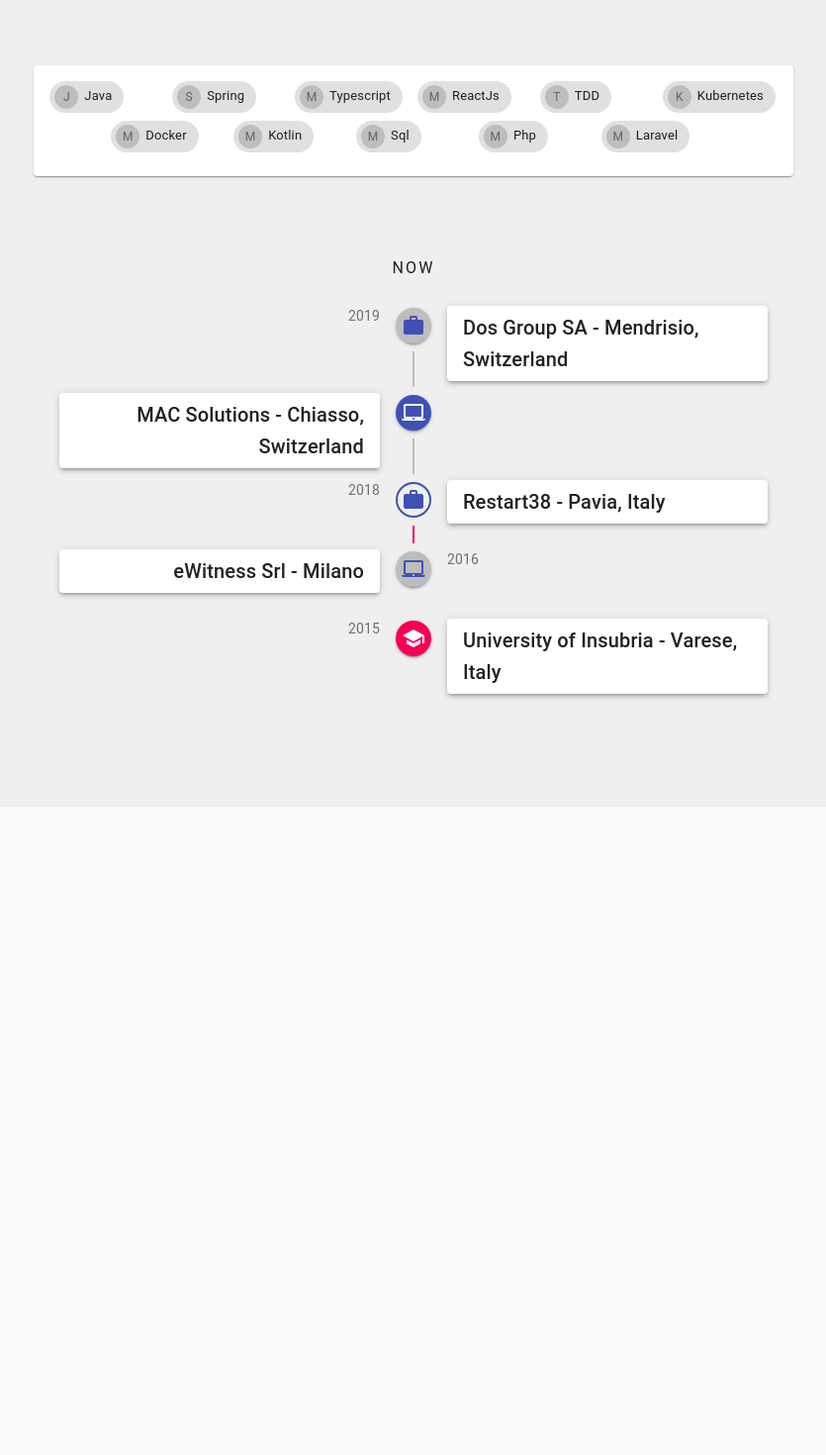
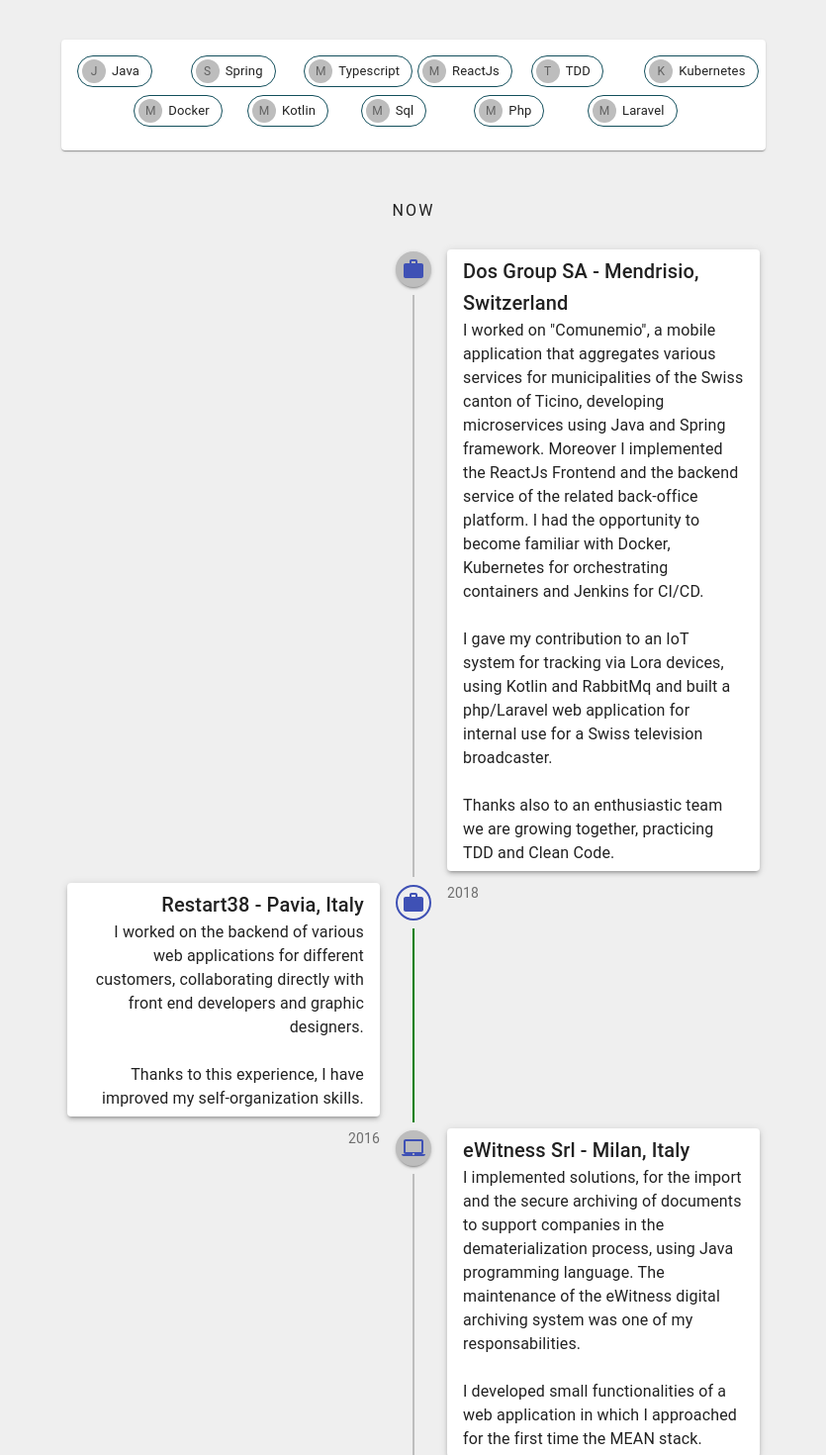
Before and after one commit to mircoporetti/mircoporetti.github.io, a React (Create React App) app: page / in a window 1280 px wide. Shown: the part 960-2430 px from the top of the page at 99% size, without its empty margins (222-1057 px from the left). Before the commit the page ends 1775 px from the top, so only its background shows below. Built offline with nearby package versions, Linux system fonts and the light colour scheme.

Commit message:
Changes in main description; Timeline contents

```diff
--- a/src/Home/Home.tsx
+++ b/src/Home/Home.tsx
@@ -23,9 +23,10 @@
                         <Typography variant={'h3'} className={css.aboutMe}>About me</Typography>
                         <Typography variant={'h6'} className={css.description}>
                             Hello, I'm Mirco!
-                            I am an Enthusiastic software developer with a constant desire to grow and learn new things.
+                            Enthusiastic software developer with a constant desire to grow and learn new things.
                             I like to write readable, testable and maintainable code to build quality software.
-                            My focus is to improve my agility day by day, sharing knowledge among members of the team and collaborating to grow together.
+                            <br/>
+                            I believe in effective communication and clean code.
                             <br/><br/>
                             And what else...? I love to play guitar and travel with my camera!
                         </Typography>
--- a/src/Home/Skills/Skills.tsx
+++ b/src/Home/Skills/Skills.tsx
@@ -11,51 +11,47 @@
     return (
         <>
             <Container maxWidth={false}>
-                <Grid container justify={"center"}>
-                    <Grid item xs={11} sm={8} md={9}>
                 <Grid container justify={"center"} className={css.skillsGrid} spacing={2}>
-                            <Grid item xs={11} sm={11} lg={10} xl={10}>
+                    <Grid item xs={11} sm={8} md={7}>
                         <Card>
                             <CardContent>
                                 <Grid container justify={"center"} spacing={1}>
-                                            <Grid item sm={2}>
-                                                <Chip avatar={<Avatar>J</Avatar>} label="Java" />
+                                    <Grid item sm={4} md={3} lg={2}>
+                                        <Chip className={css.coloredBorder} variant="outlined"  avatar={<Avatar>J</Avatar>} label="Java" />
                                     </Grid>
-                                            <Grid item sm={2}>
-                                                <Chip avatar={<Avatar>S</Avatar>} label="Spring" />
+                                    <Grid item sm={4} md={3} lg={2}>
+                                        <Chip className={css.coloredBorder} variant="outlined"  avatar={<Avatar>S</Avatar>} label="Spring" />
                                     </Grid>
-                                            <Grid item sm={2}>
-                                                <Chip avatar={<Avatar>M</Avatar>} label="Typescript" />
+                                    <Grid item sm={4} md={3} lg={2}>
+                                        <Chip className={css.coloredBorder} variant="outlined" avatar={<Avatar>M</Avatar>} label="Typescript" />
                                     </Grid>
-                                            <Grid item sm={2}>
-                                                <Chip avatar={<Avatar>M</Avatar>} label="ReactJs" />
+                                    <Grid item sm={4} md={3} lg={2}>
+                                        <Chip className={css.coloredBorder} variant="outlined"  avatar={<Avatar>M</Avatar>} label="ReactJs" />
                                     </Grid>
-                                            <Grid item sm={2}>
-                                                <Chip avatar={<Avatar>T</Avatar>} label="TDD" />
+                                    <Grid item sm={4} md={3} lg={2}>
+                                        <Chip className={css.coloredBorder} variant="outlined"  avatar={<Avatar>T</Avatar>} label="TDD" />
                                     </Grid>
-                                            <Grid item sm={2}>
-                                                <Chip avatar={<Avatar>K</Avatar>} label="Kubernetes"/>
+                                    <Grid item sm={4} md={3} lg={2}>
+                                        <Chip className={css.coloredBorder} variant="outlined"  avatar={<Avatar>K</Avatar>} label="Kubernetes"/>
                                     </Grid>
-                                            <Grid item sm={2}>
-                                                <Chip avatar={<Avatar>M</Avatar>} label="Docker" />
+                                    <Grid item sm={4} md={3} lg={2}>
+                                        <Chip className={css.coloredBorder} variant="outlined"  avatar={<Avatar>M</Avatar>} label="Docker" />
                                     </Grid>
-                                            <Grid item sm={2}>
-                                                <Chip avatar={<Avatar>M</Avatar>} label="Kotlin" />
+                                    <Grid item sm={4} md={3} lg={2}>
+                                        <Chip className={css.coloredBorder} variant="outlined"  avatar={<Avatar>M</Avatar>} label="Kotlin" />
                                     </Grid>
-                                            <Grid item sm={2}>
-                                                <Chip avatar={<Avatar>M</Avatar>} label="Sql" />
+                                    <Grid item sm={4} md={3} lg={2}>
+                                        <Chip className={css.coloredBorder} variant="outlined" avatar={<Avatar>M</Avatar>} label="Sql" />
                                     </Grid>
-                                            <Grid item sm={2}>
-                                                <Chip avatar={<Avatar>M</Avatar>} label="Php" />
+                                    <Grid item sm={4} md={3} lg={2}>
+                                        <Chip className={css.coloredBorder} variant="outlined" avatar={<Avatar>M</Avatar>} label="Php" />
                                     </Grid>
-                                            <Grid item sm={2}>
-                                                <Chip avatar={<Avatar>M</Avatar>} label="Laravel" />
+                                    <Grid item sm={4} md={3} lg={2}>
+                                        <Chip className={css.coloredBorder} variant="outlined" avatar={<Avatar>M</Avatar>} label="Laravel" />
                                     </Grid>
                                 </Grid>
                             </CardContent>
                         </Card>
-                            </Grid>
-                        </Grid>
                     </Grid>
                 </Grid>
             </Container>
--- a/src/Home/Skills/skills.module.css
+++ b/src/Home/Skills/skills.module.css
@@ -2,3 +2,7 @@
   margin-top: 3rem !important;
   margin-bottom: 2rem !important;
 }
+
+.coloredBorder{
+  border-color: #134f5c !important;
+}
--- a/src/Home/Timeline/MaterialTimeline.tsx
+++ b/src/Home/Timeline/MaterialTimeline.tsx
@@ -18,7 +18,7 @@
         padding: '6px 16px',
     },
     secondaryTail: {
-        backgroundColor: theme.palette.secondary.main,
+        backgroundColor: 'green',
     },
 }));
 
@@ -29,9 +29,6 @@
         <Timeline align="alternate">
             <TimelineItem>
                 <TimelineOppositeContent>
-                    <Typography variant="body2" color="textSecondary">
-                        2019
-                    </Typography>
                 </TimelineOppositeContent>
                 <TimelineSeparator>
                     <TimelineDot>
@@ -44,27 +41,14 @@
                         <Typography variant="h6" component="h1">
                             Dos Group SA - Mendrisio, Switzerland
                         </Typography>
-{/*
-                        <Typography>Because you need strength</Typography>
-*/}
-                    </Paper>
-                </TimelineContent>
-            </TimelineItem>
-            <TimelineItem>
-                <TimelineSeparator>
-                    <TimelineDot color="primary">
-                        <LaptopMacIcon />
-                    </TimelineDot>
-                    <TimelineConnector />
-                </TimelineSeparator>
-                <TimelineContent>
-                    <Paper elevation={3} className={classes.paper}>
-                        <Typography variant="h6" component="h1">
-                            MAC Solutions - Chiasso, Switzerland
+                        <Typography>
+                            I worked on "Comunemio", a mobile application that aggregates various services for municipalities of the Swiss canton of Ticino, developing microservices using Java and Spring framework. Moreover I implemented the ReactJs Frontend and the backend service of the related back-office platform.
+                            I had the opportunity to become familiar with Docker, Kubernetes for orchestrating containers and Jenkins for CI/CD.
+                            <br/><br/>
+                            I gave my contribution to an IoT system for tracking via Lora devices, using Kotlin and RabbitMq and built a php/Laravel web application for internal use for a Swiss television broadcaster.
+                            <br/><br/>
+                            Thanks also to an enthusiastic team we are growing together, practicing TDD and Clean Code.
                         </Typography>
-{/*
-                        <Typography>Because it&apos;s awesome!</Typography>
-*/}
                     </Paper>
                 </TimelineContent>
             </TimelineItem>
@@ -85,9 +69,11 @@
                         <Typography variant="h6" component="h1">
                             Restart38 - Pavia, Italy
                         </Typography>
-{/*
-                        <Typography>Because you need rest</Typography>
-*/}
+                        <Typography>
+                            I worked on the backend of various web applications for different customers, collaborating directly with front end developers and graphic designers.
+                            <br/><br/>
+                            Thanks to this experience, I have improved my self-organization skills.
+                        </Typography>
                     </Paper>
                 </TimelineContent>
             </TimelineItem>
@@ -101,15 +87,38 @@
                     <TimelineDot>
                         <LaptopMacIcon color={"primary"}/>
                     </TimelineDot>
+                    <TimelineConnector />
                 </TimelineSeparator>
                 <TimelineContent>
                     <Paper elevation={3} className={classes.paper}>
                         <Typography variant="h6" component="h1">
-                            eWitness Srl - Milano
+                            eWitness Srl - Milan, Italy
                         </Typography>
-{/*
-                        <Typography>Because this is the life you love!</Typography>
-*/}
+                        <Typography>
+                            I implemented solutions, for the import and the secure archiving of documents to support companies in the dematerialization process, using Java programming language.
+                            The maintenance of the eWitness digital archiving system was one of my responsabilities.
+                            <br/><br/>
+                            I developed small functionalities of a web application in which I approached for the first time the MEAN stack.
+                        </Typography>
+                    </Paper>
+                </TimelineContent>
+            </TimelineItem>
+            <TimelineItem>
+                <TimelineSeparator>
+                    <TimelineDot color="primary">
+                        <LaptopMacIcon />
+                    </TimelineDot>
+                    <TimelineConnector className={classes.secondaryTail}/>
+                </TimelineSeparator>
+                <TimelineContent>
+                    <Paper elevation={3} className={classes.paper}>
+                        <Typography variant="h6" component="h1">
+                            Elmec Informatica - Varese, Italy
+                        </Typography>
+                        <Typography>
+                            Updating, restyling and adding new features to the company e-learning platform, based on Moodle.
+                            (Internship for BSc)
+                        </Typography>
                     </Paper>
                 </TimelineContent>
             </TimelineItem>
@@ -120,7 +129,7 @@
                     </Typography>
                 </TimelineOppositeContent>
                 <TimelineSeparator>
-                    <TimelineDot color="secondary">
+                    <TimelineDot color="inherit">
                         <SchoolIcon/>
                     </TimelineDot>
                 </TimelineSeparator>
@@ -129,9 +138,7 @@
                         <Typography variant="h6" component="h1">
                             University of Insubria - Varese, Italy
                         </Typography>
-{/*
-                        <Typography>Because this is the life you love! </Typography>
-*/}
+                        <Typography>Bachelor's Degree in Computer Science and Technology </Typography>
                     </Paper>
                 </TimelineContent>
             </TimelineItem>
--- a/src/Home/Timeline/Timeline.tsx
+++ b/src/Home/Timeline/Timeline.tsx
@@ -12,10 +12,8 @@
     return (
         <>
             <Container maxWidth={false}>
-                <Grid container justify={"center"}>
-                    <Grid item xs={11} sm={11} md={11}>
                 <Grid container justify={"center"} className={css.timelineGrid} spacing={2}>
-                            <Grid item xs={11} sm={11} lg={10} xl={10}>
+                    <Grid item xs={11} sm={8} lg={9} xl={9}>
                         <Grid container justify={"center"} spacing={2}>
                             <Grid item xs={12} sm={7} md={10}>
                                 <Typography variant={"h6"} className={css.timelineTitle} align={"center"}>Now</Typography>
@@ -26,8 +24,6 @@
                         </Grid>
                     </Grid>
                 </Grid>
-                    </Grid>
-                </Grid>
             </Container>
         </>
     );
```
Also changed, not shown: src/Home/Timeline/timeline.module.css (line endings or trailing spaces). Lines whose indentation alone changed are shown as unchanged.
